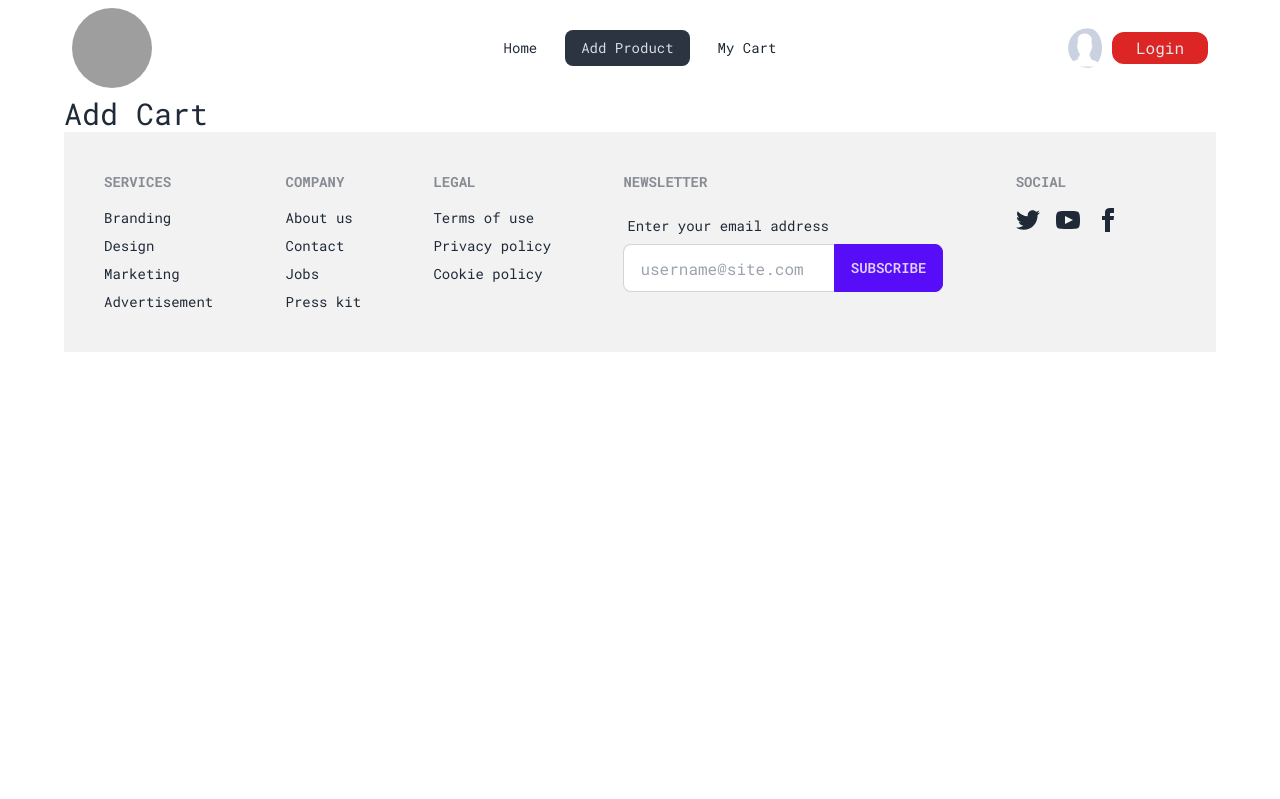
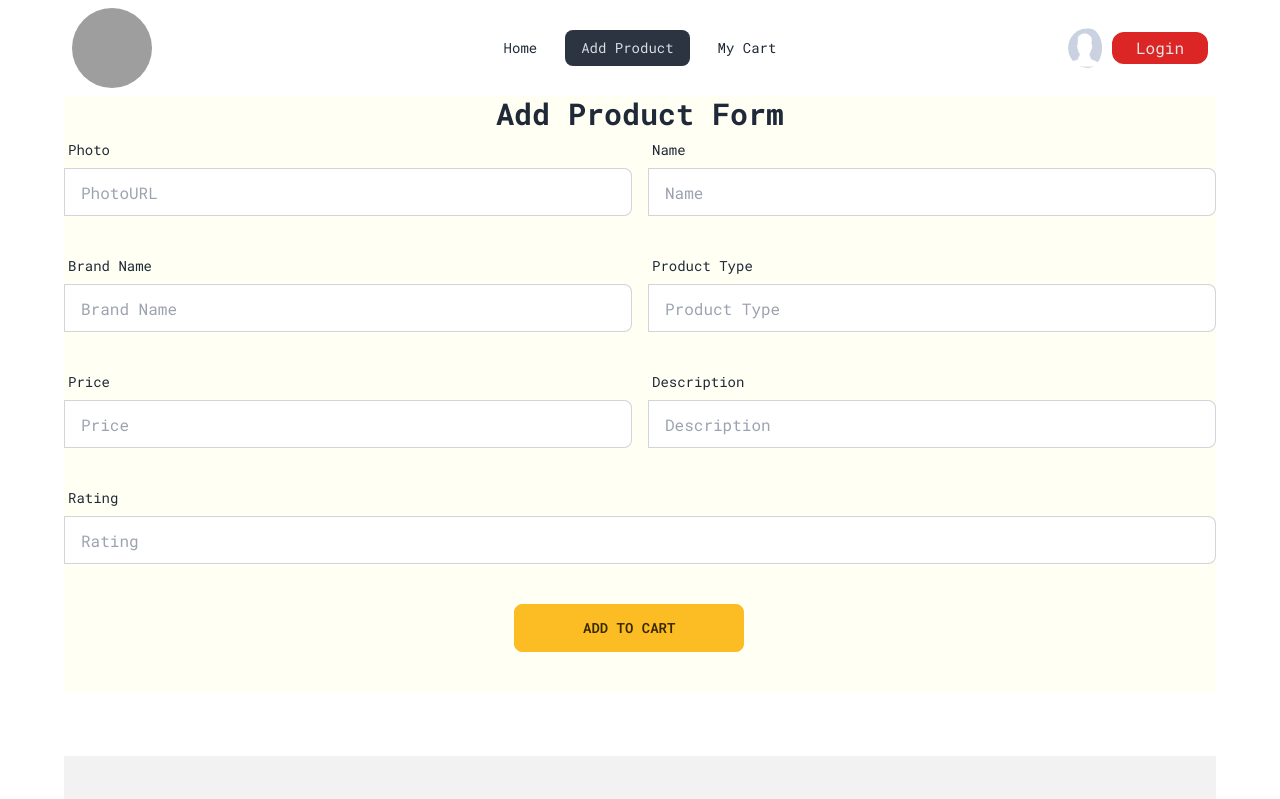
Before and after one commit to csedeveloper06/assignment10-brandShop-client, a React (Vite) app: page /addproduct in a window 1280 px wide. Shown: the top 799 px of the page. Built offline with nearby package versions, Linux system fonts and the light colour scheme; no server answers; grey boxes are pictures that could not be loaded.

Commit message:
added Add a Product Form

```diff
--- a/src/Shared/Navbar.jsx
+++ b/src/Shared/Navbar.jsx
@@ -74,8 +74,8 @@ const Navbar = () => {
             <label tabIndex={0} className="btn btn-ghost btn-circle avatar">
                 <div className="w-10 rounded-full">
                   {
-                    user ? <img className="w-10 h-10 rounded-full pr-[6px]" src={user.photoURL} alt="" />
-                    : <img className="w-10 h-10 rounded-full pr-[6px]" src= {profilePic} alt="" />
+                    user ? <img className="w-16 h-16 rounded-full pr-[6px]" src={user.photoURL} alt="" />
+                    : <img className="w-16 h-16 rounded-full pr-[6px]" src= {profilePic} alt="" />
                   }
                 </div>
             </label>
--- a/src/components/AddProduct.jsx
+++ b/src/components/AddProduct.jsx
@@ -1,11 +1,114 @@
+const AddProduct = () => {
+  return (
+    <div className="bg-[#fffff4] mb-16">
+        <h2 className="text-3xl font-extrabold text-center">Add Product Form</h2>
+        <form>
+            <div className="md:flex mb-8">
+                <div className="form-control md:w-1/2">
+                    <label className="label">
+                        <span className="label-text">Photo</span>
+                    </label>
+                    <label className="input-group">
+                        <input
+                            type="text"
+                            name="photo"
+                            placeholder="PhotoURL"
+                            className="input input-bordered w-full"
+                        />
+                    </label>
+                </div>
+                <div className="form-control md:w-1/2 ml-4">
+                    <label className="label">
+                        <span className="label-text">Name</span>
+                    </label>
+                    <label className="input-group">
+                        <input
+                            type="text"
+                            name="name"
+                            placeholder="Name"
+                            className="input input-bordered w-full"
+                        />
+                    </label>
+                </div>
+            </div>
+
+            <div className="md:flex mb-8">
+                <div className="form-control md:w-1/2">
+                    <label className="label">
+                        <span className="label-text">Brand Name</span>
+                    </label>
+                    <label className="input-group">
+                        <input
+                            type="text"
+                            name="brand"
+                            placeholder="Brand Name"
+                            className="input input-bordered w-full"
+                        />
+                    </label>
+                </div>
+                <div className="form-control md:w-1/2 ml-4">
+                    <label className="label">
+                        <span className="label-text">Product Type</span>
+                    </label>
+                    <label className="input-group">
+                        <input
+                            type="text"
+                            name="type"
+                            placeholder="Product Type"
+                            className="input input-bordered w-full"
+                        />
+                    </label>
+                </div>
+            </div>
 
 
-const AddProduct = () => {
-    return (
-        <div>
-            <h2 className="text-3xl">Add Cart</h2>
-        </div>
-    );
+            <div className="md:flex mb-8">
+                <div className="form-control md:w-1/2">
+                    <label className="label">
+                        <span className="label-text">Price</span>
+                    </label>
+                    <label className="input-group">
+                        <input
+                            type="text"
+                            name="price"
+                            placeholder="Price"
+                            className="input input-bordered w-full"
+                        />
+                    </label>
+                </div>
+                <div className="form-control md:w-1/2 ml-4">
+                    <label className="label">
+                        <span className="label-text">Description</span>
+                    </label>
+                    <label className="input-group">
+                        <input
+                            type="text"
+                            name="description"
+                            placeholder="Description"
+                            className="input input-bordered w-full"
+                        />
+                    </label>
+                </div>
+            </div>
+
+            <div className="form-control w-full">
+                    <label className="label">
+                        <span className="label-text">Rating</span>
+                    </label>
+                    <label className="input-group">
+                        <input
+                            type="text"
+                            name="rating"
+                            placeholder="Rating"
+                            className="input input-bordered w-full"
+                        />
+                    </label>
+            </div>
+
+            <button className="btn btn-warning w-1/5 ml-[450px] my-10">Add To Cart</button>
+        </form>
+    </div>
+  );
 };
 
 export default AddProduct;
```
Also changed, not shown: firebase.json (added), src/assets/stars4.jpg (added), 1 other file (tests, documents, lock files or other folders).
